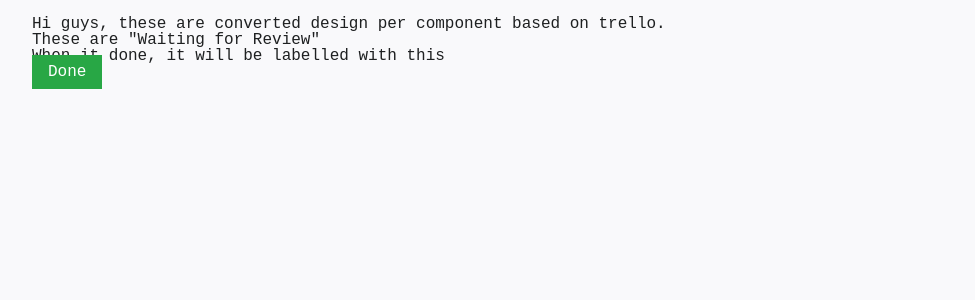
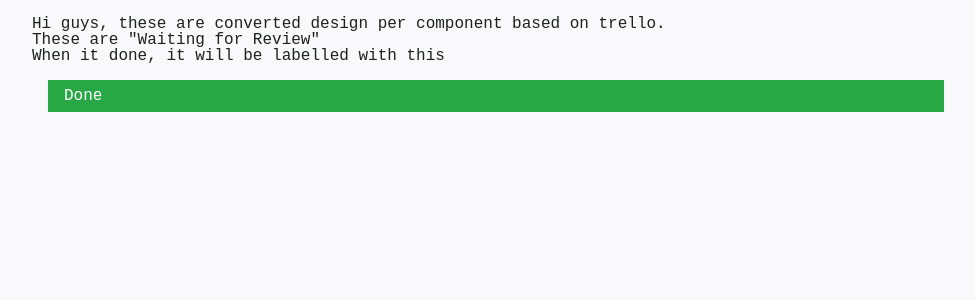
Before and after one commit to eighthijr/labelleescape, a Jekyll site: the page built from index.html, in a window 1280 px wide. Shown: the top 300 px of the page, without its empty margins (144-1119 px from the left). Built offline with Jekyll 4.4.1, drawn with Linux system fonts in a browser that asks for light colours.

Commit message:
Update labelleescape.scss

```diff
--- a/_sass/labelleescape.scss
+++ b/_sass/labelleescape.scss
@@ -65,6 +65,9 @@ $green: #28a745;
 $red:   #dc3545;
 
 .component-status {
+  display:          block;
+
+  margin:           $spacer;
   padding:          $spacer/2 $spacer;
 
   color:            $white;
```
